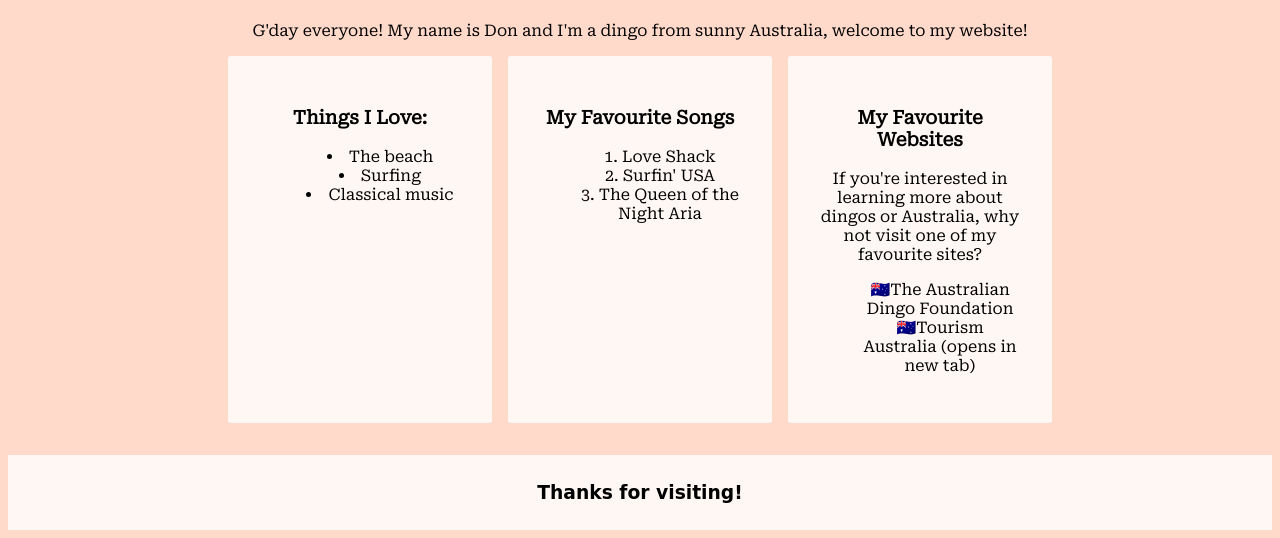
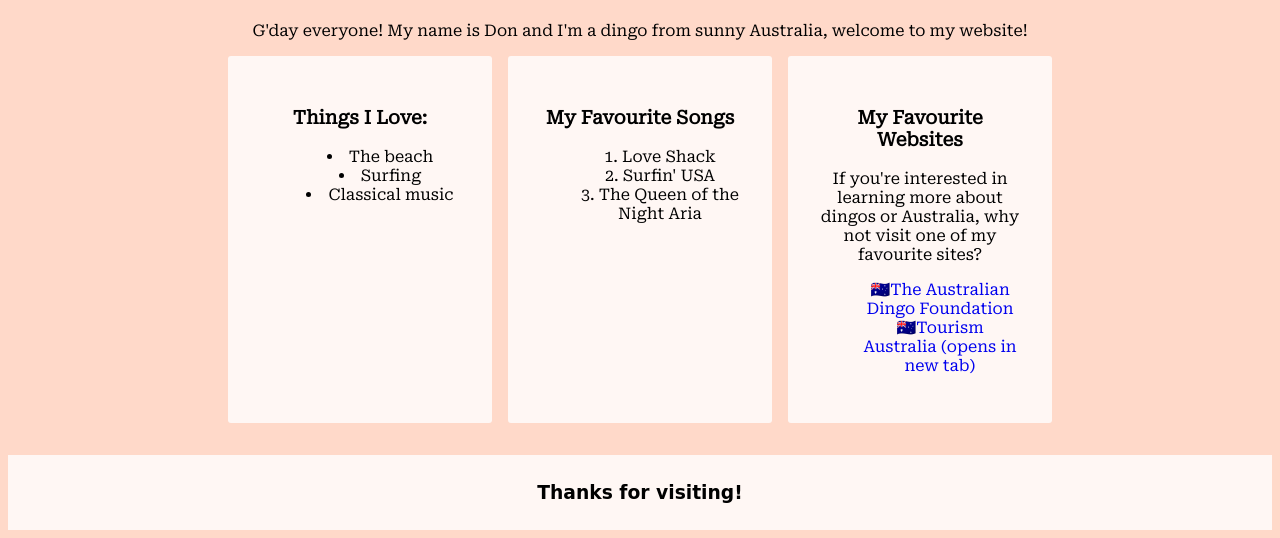
Before and after one commit to 321jellyfish/dingo, a plain HTML site: page index.html in a window 1280 px wide. Shown: the part 668-1206 px from the top of the page. Drawn offline with Linux system fonts and the light colour scheme; a web font is replaced by a local one.

Commit message:
fix broken links and style

```diff
--- a/index.html
+++ b/index.html
@@ -34,8 +34,8 @@
                 <h3>My Favourite Websites</h3>
                 <p>If you're interested in learning more about dingos or Australia, why not visit one of my favourite sites?
                     <ul>
-                        <li class="fav-websites"><a href="https://dingofoundation.org/"></a>The Australian Dingo Foundation</li>
-                        <li class="fav-websites"><a href="https://www.australia.com/en-gb" target="_blank"></a>Tourism Australia (opens in new tab)</li>
+                        <li class="fav-websites"><a href="https://dingofoundation.org/">The Australian Dingo Foundation</a></li>
+                        <li class="fav-websites"><a href="https://www.australia.com/en-gb" target="_blank">Tourism Australia (opens in new tab)</a></li>
                     </ul>
                 </p>
             </div>
--- a/style.css
+++ b/style.css
@@ -50,6 +50,22 @@ section {
     background-color: rgb(255, 255, 255, 0.8);
 }
 
+a {
+    text-decoration: none;
+}
+
+a:hover {
+    color: green;
+}
+
+a:active {
+    color: gray;
+}
+
+a:visited {
+    color: darkgray;
+}
+
 .fav-websites {
     list-style: none;
 }
```
